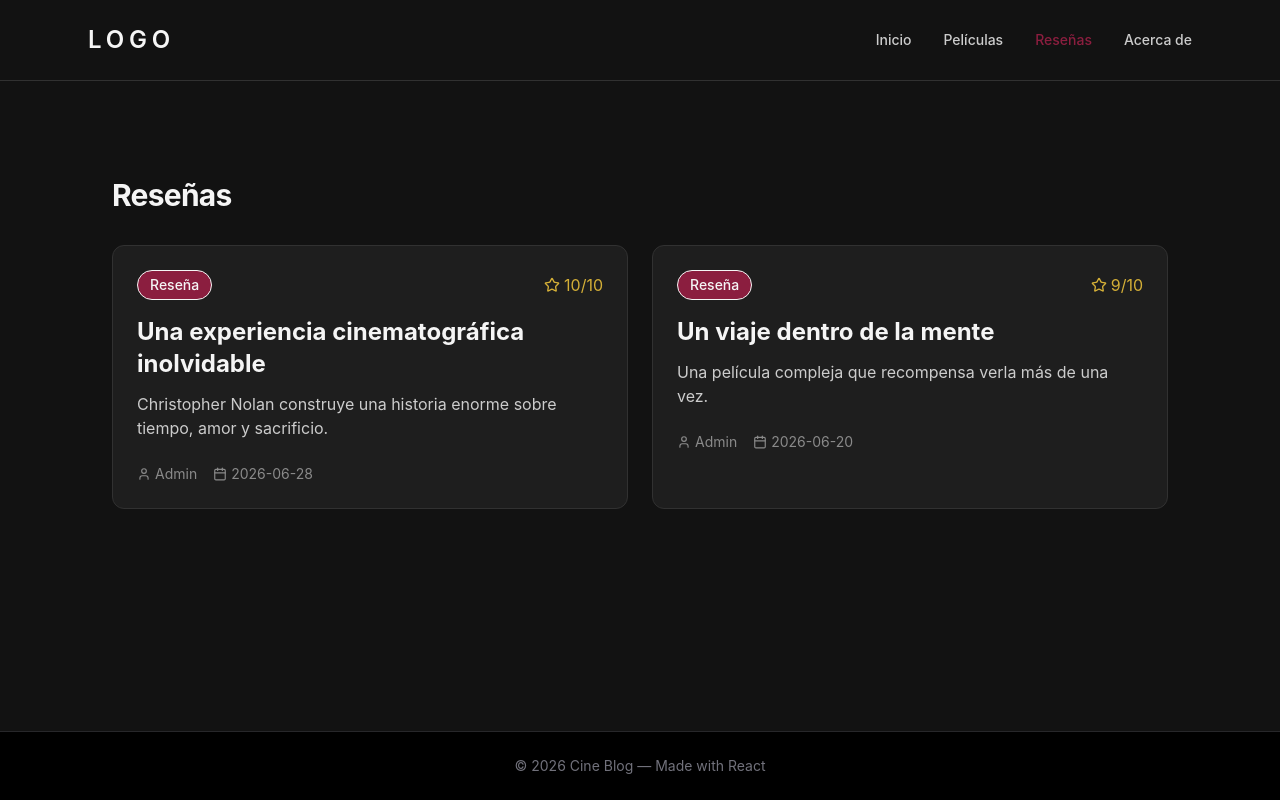
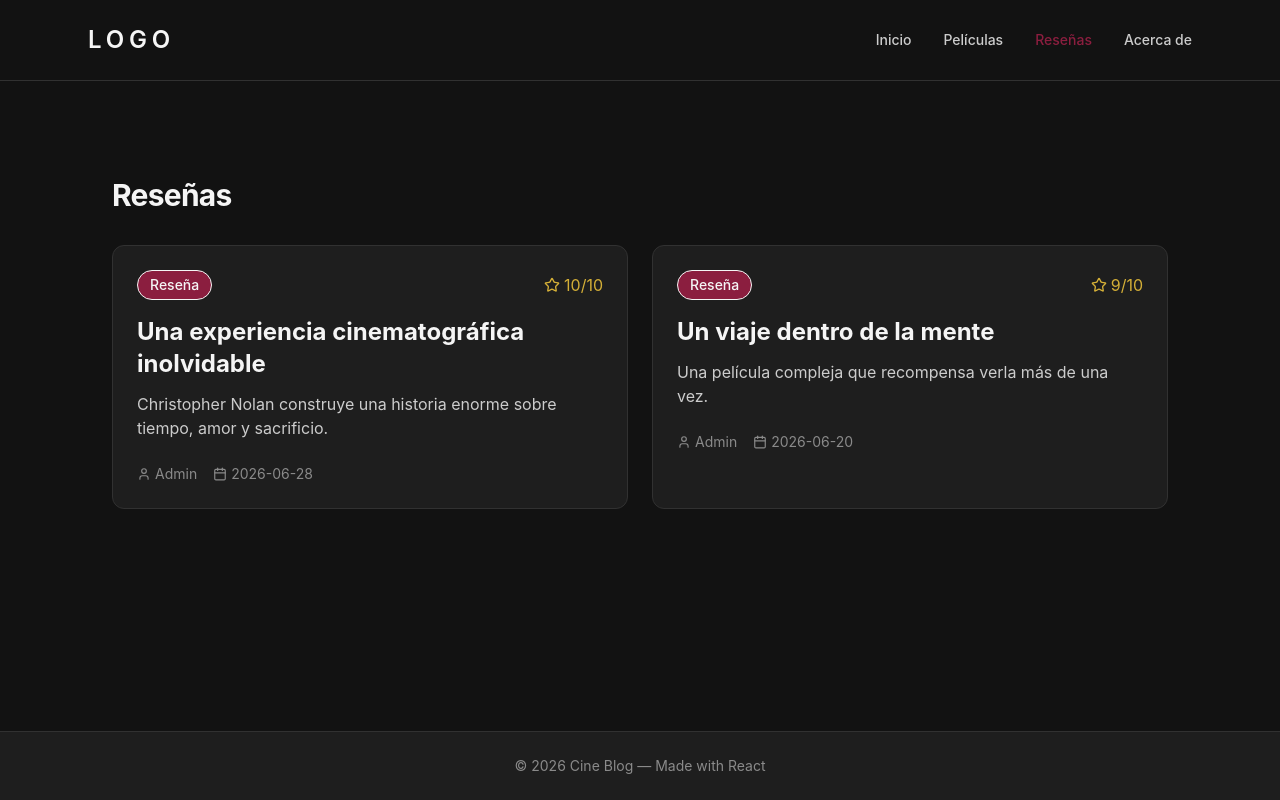
Before and after one commit to walterfcr/cine-blog, a React (Vite) app: page /reviews in a window 1280 px wide. Built offline with nearby package versions, Linux system fonts and the light colour scheme.

Commit message:
refactor: apply design tokens to components

```diff
--- a/src/components/layout/Footer.tsx
+++ b/src/components/layout/Footer.tsx
@@ -1,6 +1,6 @@
 function Footer() {
   return (
-    <footer className="bg-black text-zinc-500 text-center py-6 border-t border-zinc-800 mt-10">
+    <footer className="border-t border-border bg-surface py-6 text-center text-text-muted mt-10">
       <p className="text-sm">
         © {new Date().getFullYear()} Cine Blog — Made with React
       </p>
--- a/src/components/movie/MovieCard.tsx
+++ b/src/components/movie/MovieCard.tsx
@@ -17,7 +17,7 @@ function MovieCard({ movie }: Props) {
       <div className="p-4">
         <h2 className="font-bold text-lg">{movie.title}</h2>
 
-        <div className="text-sm text-zinc-400 mt-2">
+        <div className="mt-2 text-sm text-text-muted">
           {movie.year} · ⭐ {movie.tmdbRating}
         </div>
       </div>
--- a/src/components/ui/Card.tsx
+++ b/src/components/ui/Card.tsx
@@ -16,7 +16,8 @@ function Card({ children, className = '' }: CardProps) {
         overflow-hidden
         transition-all
         duration-300
-        hover:border-surface-hover
+        hover:border-border
+        hover:bg-surface-hover
         ${className}
       `}
     >
```
